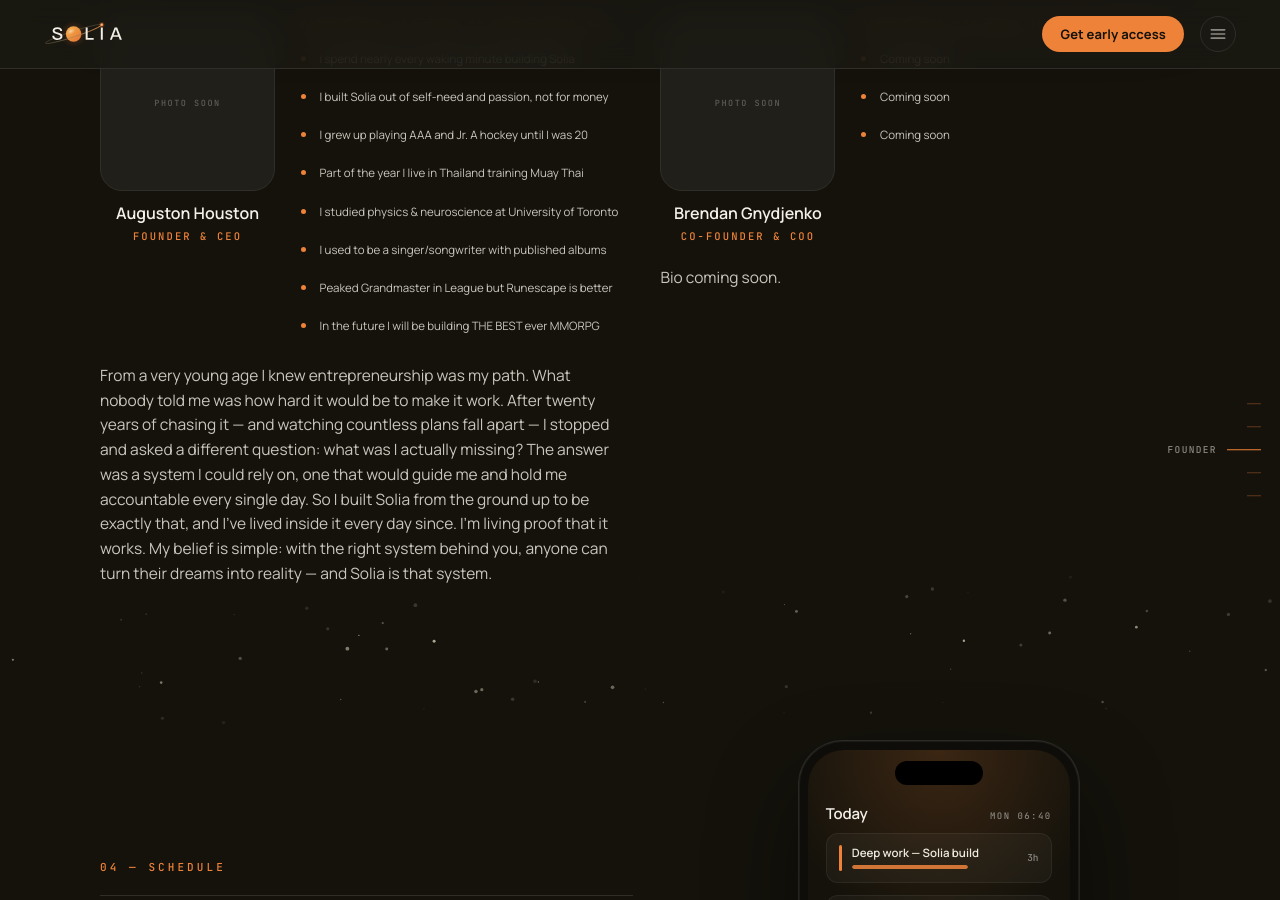
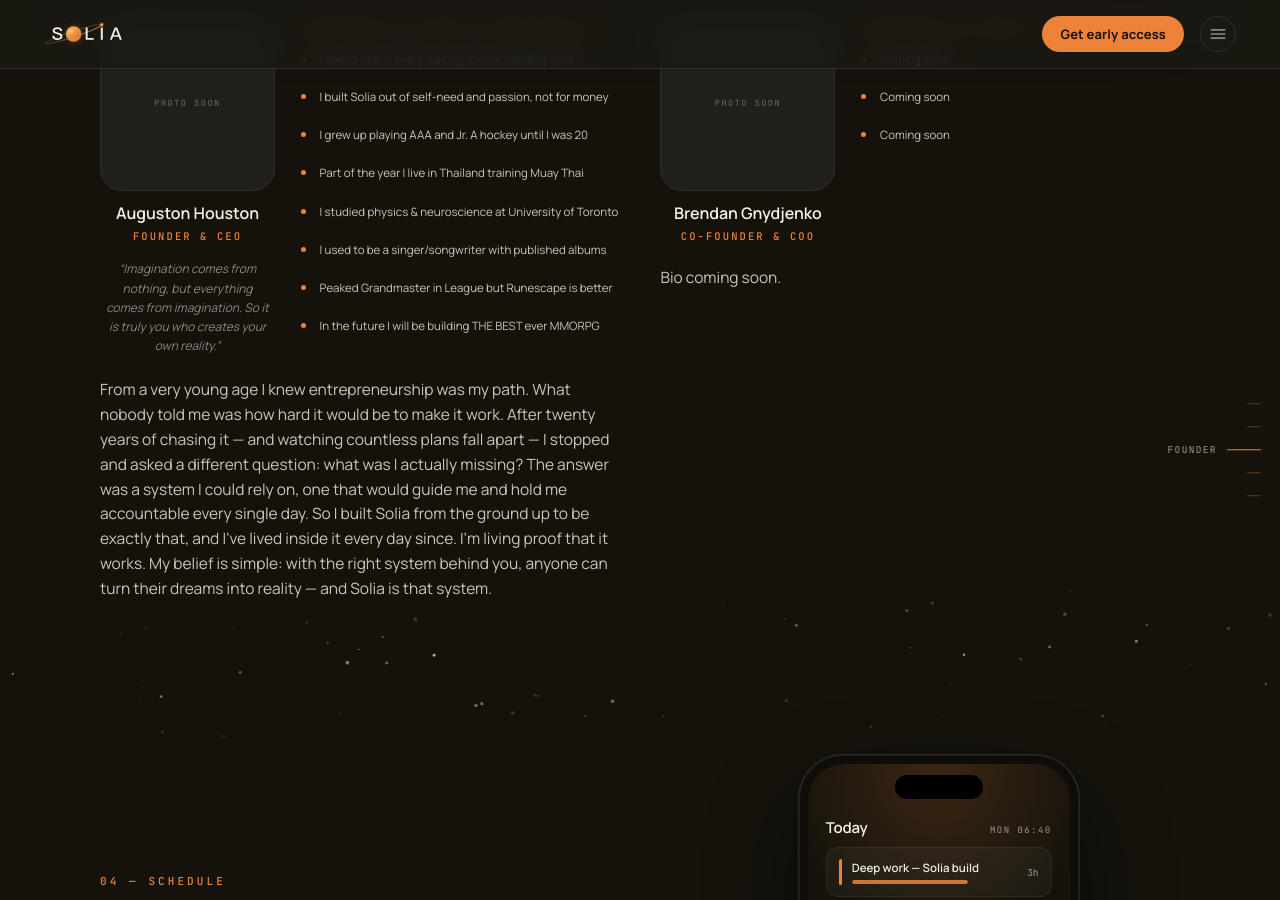
Before and after one commit to Solia-SaaS/Solia-Site, a Jekyll site: the page built from index.html, in a window 1280 px wide and 900 px high, scrolled down 4734 px. Built offline with Jekyll 4.4.1, drawn with Linux system fonts in a browser that asks for light colours.

Commit message:
Auguston card: imagination quote under name/title, capped to photo width
Co-Authored-By: Claude Fable 5 <noreply@anthropic.com>

```diff
--- a/assets/css/landing.css
+++ b/assets/css/landing.css
@@ -575,7 +575,20 @@ main.landing {
 .founder-facts .ticks { gap: 9px; }
 /* sized so every fact stays on one line beside the photo */
 .founder-facts .ticks li { font-size: clamp(9px, 0.9vw, 11.5px); }
-.founder-caption { grid-row: 2; grid-column: 1; margin: 0; text-align: center; }
+.founder-caption {
+  grid-row: 2;
+  grid-column: 1;
+  margin: 0;
+  text-align: center;
+  /* never wider than the photo — a long quote must wrap, not stretch the column */
+  max-width: clamp(150px, 13.7vw, 175px);
+}
+.founder-quote {
+  margin: 16px 0 0;
+  font: 400 italic 12px/1.6 Manrope, sans-serif;
+  color: var(--muted);
+  text-wrap: pretty;
+}
 .founder-card .founder-bio { grid-row: 3; grid-column: 1 / -1; margin: 10px 0 0; }
 .founder-photo {
   /* small headshot, not a poster */
--- a/index.html
+++ b/index.html
@@ -470,6 +470,8 @@ description: Solia is a Life Operating System designed to align your actions wit
           <figcaption class="founder-caption">
             <p class="founder-name">Auguston Houston</p>
             <p class="founder-role">Founder &amp; CEO</p>
+            <p class="founder-quote">&ldquo;Imagination comes from nothing, but everything comes from
+               imagination. So it is truly you who creates your own reality.&rdquo;</p>
           </figcaption>
           <p class="founder-bio">From a very young age I knew entrepreneurship was my path. What nobody
              told me was how hard it would be to make it work. After twenty years of
```
